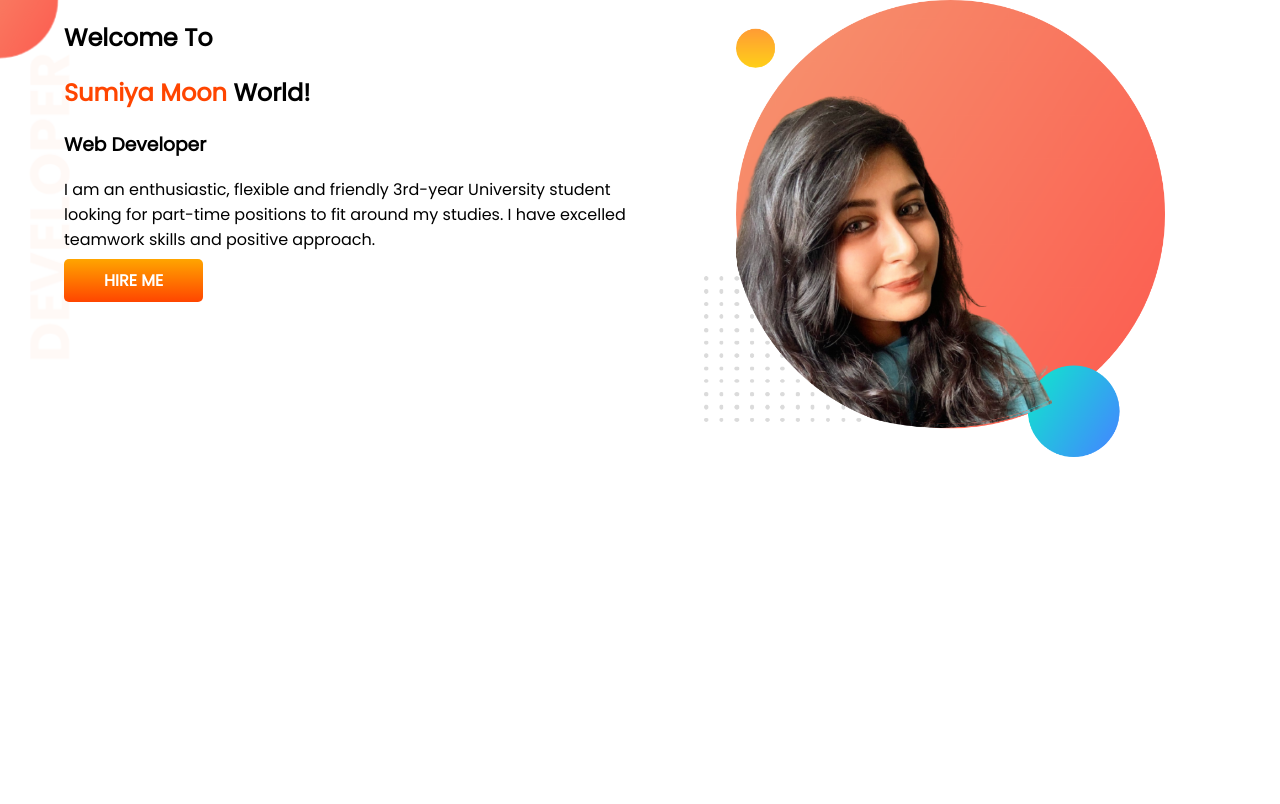
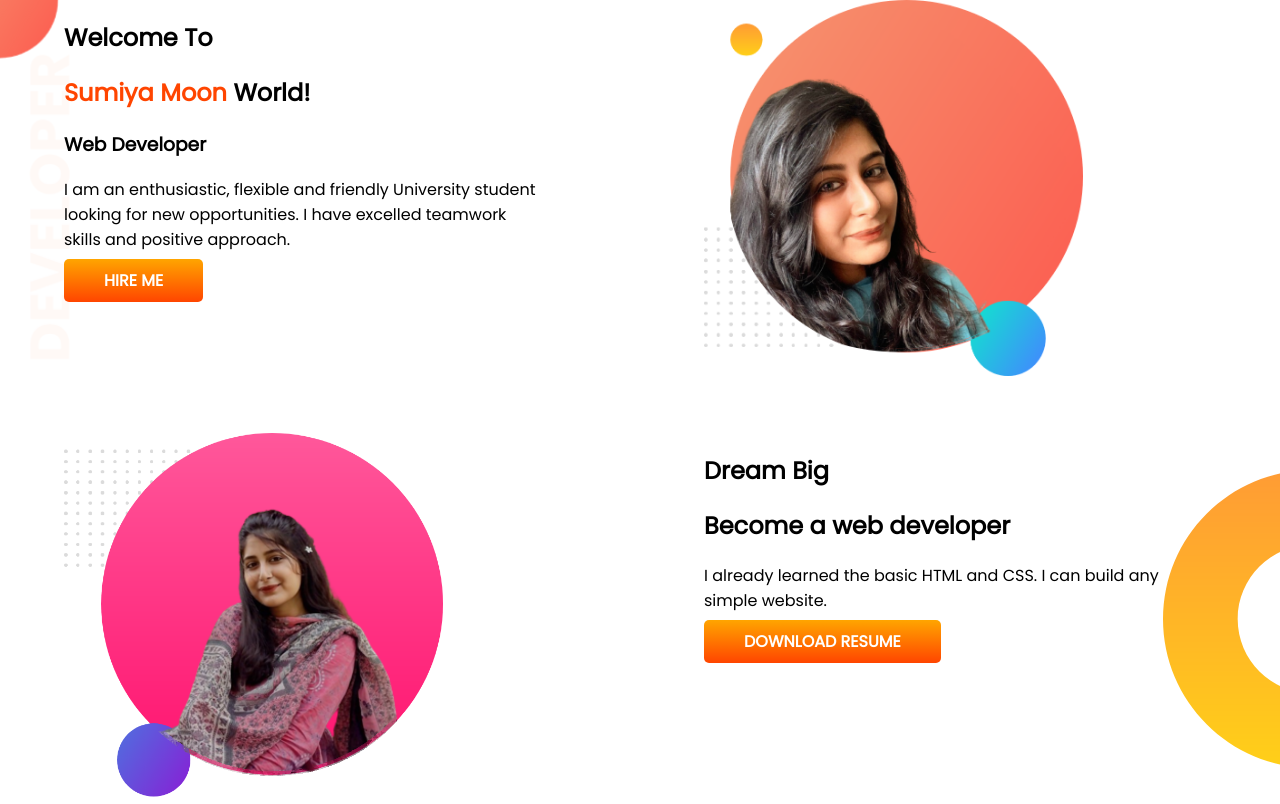
Before and after one commit to sumiyamoon05/developer-portfolio, a plain HTML site: page index.html in a window 1280 px wide. Drawn offline with Linux system fonts and the light colour scheme.

Commit message:
second commit

```diff
--- a/index.html
+++ b/index.html
@@ -16,12 +16,25 @@
         <h1>Welcome To</h1>
         <h1><span class="name-color">Sumiya Moon</span> World!</h1>
         <h3>Web Developer</h3>
-        <p>I am an enthusiastic, flexible and friendly 3rd-year University student looking for part-time positions to fit around my studies. I have excelled teamwork skills and positive approach. </p>
+        <p>I am an enthusiastic, flexible and friendly University student looking for new opportunities. I have excelled teamwork skills and positive approach. </p>
         <a class="link-button" target="_blank" href="https://github.com/sumiyamoon05">HIRE ME</a>
     </div>
     <div class="half-width">
         <img src="images/moon1-bg.png" alt="">
     </div>
 </section>
+<section class="second-banner">
+    <div class="half-width">
+        <img src="images/moon2-bg.png" alt="">
+    </div>
+    <div class="half-width">
+        <h1>Dream Big</h1>
+        <h2>Become a web developer</h2>
+        <p>I already learned the basic HTML and CSS. I can build any simple website.</p>
+        <a class="link-button2" target="_blank" href="">DOWNLOAD RESUME</a>
+
+    </div>
+
+</section>
 </body>
 </html>
--- a/style.css
+++ b/style.css
@@ -3,7 +3,7 @@ body{
     margin: 0;
 }
 h1{
-    font-size: 50pxs;
+    font-size: 100pxs;
 }
 .name-color{
     color: orangered;
@@ -15,6 +15,7 @@ section{
 .half-width{
     width: 50%;
     padding-left: 5%;
+    padding-right: 8%;
 }
 .half-width img{
    width: 80%;
@@ -32,3 +33,17 @@ section{
     background-repeat: no-repeat;
 
 }
+.link-button2{
+    text-decoration: none;
+    background-image: linear-gradient(orange,orangered);
+    padding: 10px 40px;
+    color: white;
+    font-weight: 700;
+    border-radius: 5px;
+}
+.second-banner{
+    background-image: url(images/dream-bg.png);
+    background-repeat: no-repeat;
+    background-position: right;
+    margin-top: 50px;
+}
```
Also changed, not shown: images/moon2-bg.png (added).
